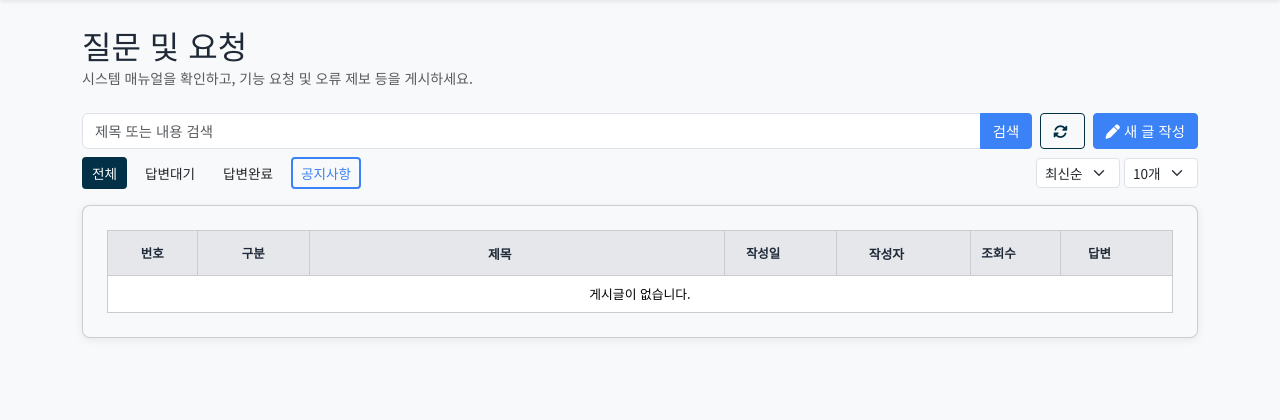
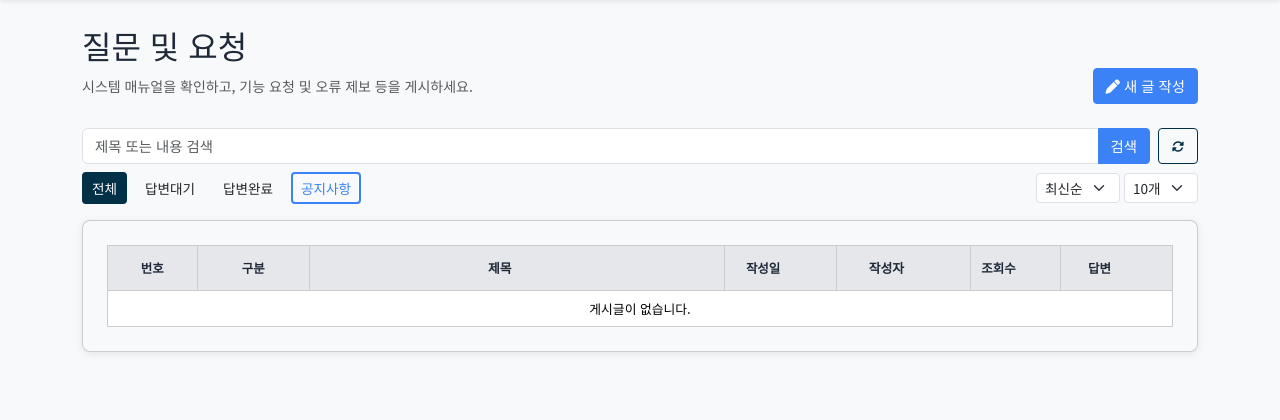
Before and after one commit to labeldata/labeldata, a Django app: page /board/ in a window 1280 px wide. Shown: the part 58-478 px from the top of the page. Run offline with Django 5.2, Linux system fonts and the light colour scheme; data that the repository does not hold is empty; some libraries are stand-ins or nearby versions.

Commit message:
- 검색필터의 새로고침 스타일 변경(중간정렬, 아이콘 통일, 플레이스홀더 추가) - 게시판 새 글 작성 위치 변경(검색기능 우측 -> 상단)

```diff
--- a/v1/templates/board/list.html
+++ b/v1/templates/board/list.html
@@ -6,11 +6,17 @@
 <div class="container mt-4">
     <div class="mb-1">
         <h2 class="mb-1">질문 및 요청</h2>
-        <p class="text-muted" style="font-size: 0.875rem; margin-bottom: 1rem;">
-            시스템 매뉴얼을 확인하고, 기능 요청 및 오류 제보 등을 게시하세요.            {% if is_paginated %}
-                <span class="ms-2">| 총 <strong>{{ page_obj.paginator.count }}</strong>개의 글</span>
-            {% endif %}
-        </p>
+        <div class="d-flex justify-content-between align-items-center" style="margin-bottom: 1rem;">
+            <p class="text-muted mb-0" style="font-size: 0.875rem;">
+                시스템 매뉴얼을 확인하고, 기능 요청 및 오류 제보 등을 게시하세요.
+                {% if is_paginated %}
+                    <span class="ms-2">| 총 <strong>{{ page_obj.paginator.count }}</strong>개의 글</span>
+                {% endif %}
+            </p>
+            <a href="{% url 'board:create' %}" class="btn btn-primary" style="font-size: 0.9rem; white-space: nowrap;">
+                <i class="fas fa-pen me-1"></i>새 글 작성
+            </a>
+        </div>
     </div>
 
     {% bootstrap_messages %}
@@ -18,7 +24,7 @@
     <!-- 검색 및 필터 영역 -->
     <div class="mb-2">
         <div class="py-2">
-            <!-- 첫 번째 줄: 검색 + 버튼들 -->
+            <!-- 첫 번째 줄: 검색 + 새로고침 버튼 -->
             <div class="row g-2 mb-2">
                 <div class="col-12">
                     <div class="d-flex gap-2">
@@ -33,14 +39,9 @@
                                 </div>
                             </form>
                         </div>
-                        <div class="d-flex gap-2">
-                            <button type="button" class="btn btn-outline-secondary" onclick="location.href='{% url 'board:list' %}'" style="font-size: 0.9rem; white-space: nowrap;">
-                                <i class="fas fa-sync-alt me-1"></i>
-                            </button>
-                            <a href="{% url 'board:create' %}" class="btn btn-primary" style="font-size: 0.9rem; white-space: nowrap;">
-                                <i class="fas fa-pen me-1"></i>새 글 작성
-                            </a>
-                        </div>
+                        <button type="button" class="btn btn-outline-secondary" onclick="location.href='{% url 'board:list' %}'" style="font-size: 0.75rem; width:40px; padding: 0.375rem 0; text-align: center;" title="새로고침">
+                            <i class="fas fa-sync-alt"></i>
+                        </button>
                     </div>
                 </div>
             </div>
--- a/v1/templates/includes/search_filter.html
+++ b/v1/templates/includes/search_filter.html
@@ -87,8 +87,8 @@
         <span class="spinner-border spinner-border-sm d-none" role="status" aria-hidden="true"></span>
         <span class="loading-text d-none">검색중...</span>
       </button>
-      <button type="button" class="btn btn-cancel search-filter-btn ms-1" id="searchResetBtn" onclick="resetSearch('{{ page_type }}', '{{ food_category }}')" style="font-size: 0.8rem; min-width:30px; max-width:40px;">
-        &#x21BA;
+      <button type="button" class="btn btn-outline-secondary search-filter-btn ms-1" id="searchResetBtn" onclick="resetSearch('{{ page_type }}', '{{ food_category }}')" style="font-size: 0.75rem; width:40px; text-align: center;" title="새로고침">
+        <i class="fas fa-sync-alt"></i>
       </button>
     </div>
   </div>
```
